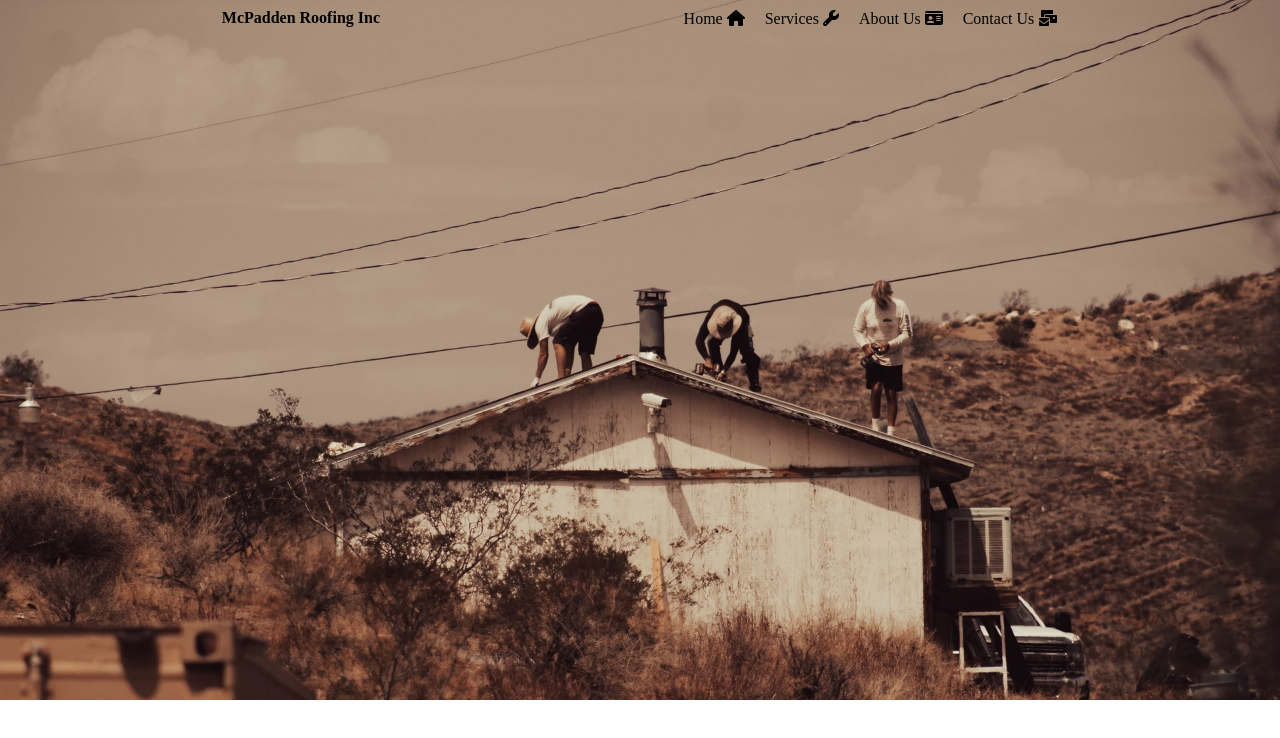
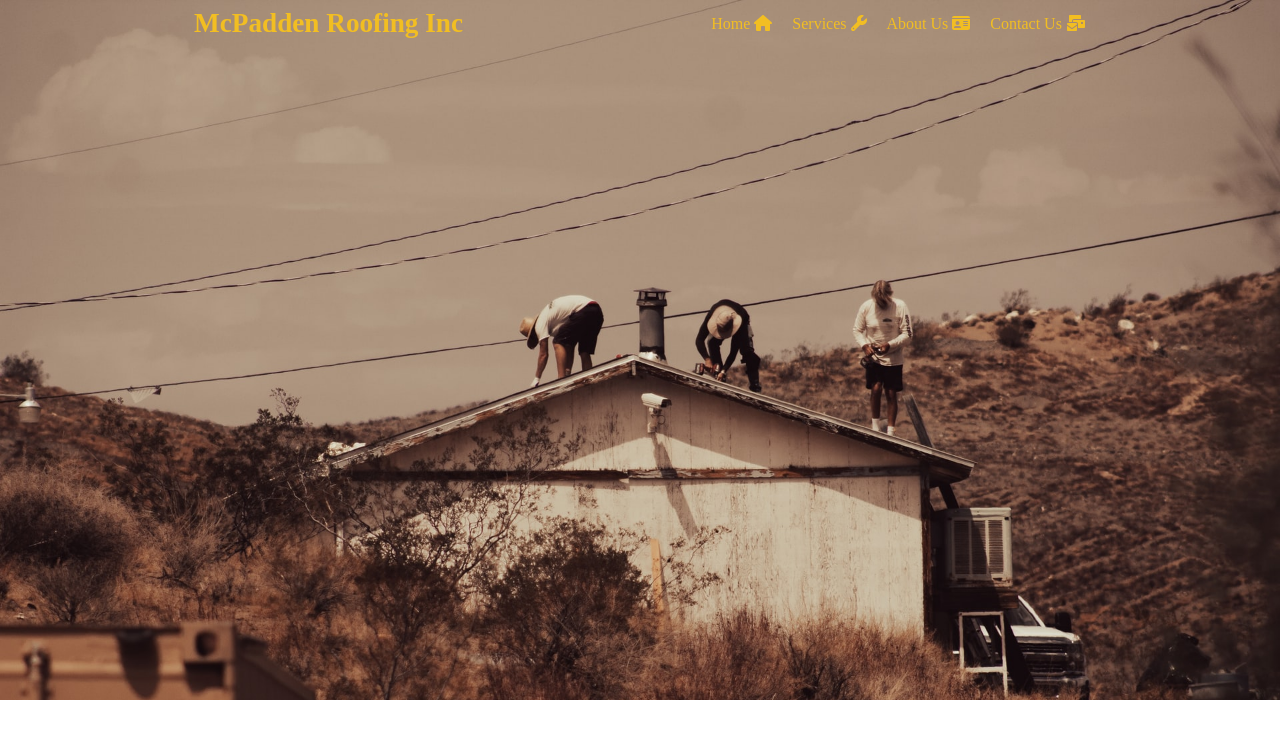
Before and after one commit to tmcfadden7/mcpadden-roofing-react-app, a React (Create React App) app: page / in a window 1280 px wide. Shown: the top 738 px of the page. Built offline with nearby package versions, Linux system fonts and the light colour scheme.

Commit message:
add nav font color, add h1-h3 header font-sizes, flex align items center

```diff
--- a/src/App.css
+++ b/src/App.css
@@ -29,8 +29,24 @@ footer,header,hgroup,menu,nav,section {
   display: block;
 }
 
+h1 {
+    font-size: 1.7rem;
+}
+
+h2 {
+    font-size: 1.5rem;
+}
+
+h3 {
+    font-size: 1.17rem;
+}
+
 nav ul {
   list-style :none;
+}
+
+nav ul a {
+    font-size: 1em;
 }
 
 blockquote, q {
@@ -73,6 +89,10 @@ nav .nav-icon {
     display: none;
 }
 
+nav {
+    color: #F2BE22;
+}
+
 .jumbotron {
     background-image: url('./images/roofing-jumbtron.jpg');
     background-repeat: no-repeat;
@@ -93,6 +113,7 @@ nav .nav-icon {
     nav ul {
         display: flex;
         justify-content: space-around;
+        align-items: center;
     }
 
     nav ul li {
@@ -121,6 +142,7 @@ nav .nav-icon {
     nav ul {
         display: flex;
         justify-content: space-around;
+        align-items: center;
     }
 
     nav ul li {
```
